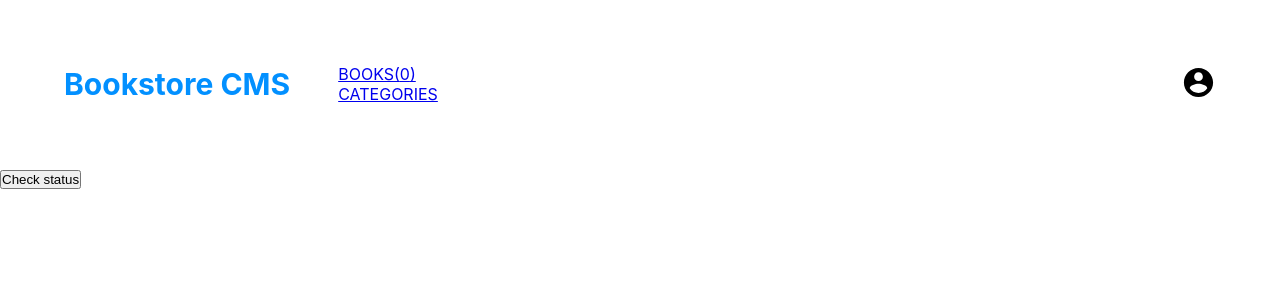
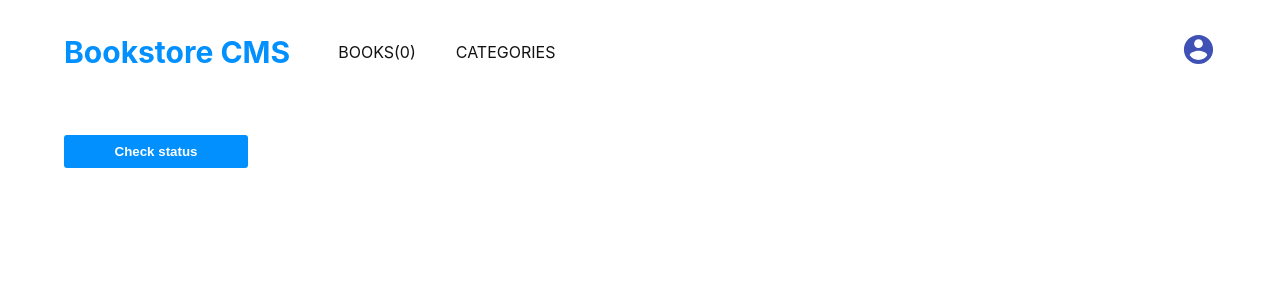
Before and after one commit to kiboma2021/React-Bookstore, a React (Create React App) app: page /categories in a window 1280 px wide. Shown: the top 300 px of the page. Built offline with nearby package versions, Linux system fonts and the light colour scheme.

Commit message:
Style Navbar

```diff
--- a/src/Styles/BookList.css
+++ b/src/Styles/BookList.css
@@ -8,8 +8,10 @@
   align-items: center;
   justify-content: space-between;
   padding: 2rem;
-  margin: 4rem;
-  border: 1px solid black;
+  margin: 1rem 4rem;
+  background-color: #fff;
+  border: 1px solid #e8e8e8;
+  border-radius: 8px;
 }
 
 .progress-side {
--- /dev/null
+++ b/src/Styles/Categories.css
@@ -0,0 +1,18 @@
+.check-status {
+  margin: 4rem;
+}
+
+.check-status > button {
+  background-color: #0290ff;
+  color: white;
+  font-weight: bold;
+  width: 11.5rem;
+  height: 2.063rem;
+  border-radius: 3px;
+  border: none;
+}
+
+.status-name {
+  color: red;
+  font-size: 2rem;
+}
--- /dev/null
+++ b/src/Styles/Home.css
@@ -0,0 +1,9 @@
+.home-page {
+  background-color: #f9f4f4;
+}
+
+.rooter {
+  margin: 2rem;
+  padding: 5rem;
+  background-color: yellow;
+}
--- a/src/Styles/Navbar.css
+++ b/src/Styles/Navbar.css
@@ -2,7 +2,8 @@ nav {
   display: flex;
   justify-content: space-between;
   align-items: center;
-  margin: 4rem;
+  margin: 2rem 4rem;
+  background-color: #fff;
 }
 
 .left-nav {
@@ -12,8 +13,15 @@ nav {
   gap: 3rem;
 }
 
-ul {
+.myLinks {
   list-style: none;
+  display: flex;
+  gap: 2.5rem;
+}
+
+.myLinks > li {
+  font-size: 1rem;
+  color: #121212;
 }
 
 .logo > h1 {
@@ -21,3 +29,8 @@ ul {
   font-size: 1.875rem;
   font-weight: bold;
 }
+
+a {
+  text-decoration: none;
+  color: inherit;
+}
--- a/src/components/Categories.js
+++ b/src/components/Categories.js
@@ -1,5 +1,6 @@
 import { useDispatch, useSelector } from 'react-redux';
 import { checkStatus } from '../redux/categories/categories';
+import '../Styles/Categories.css';
 
 const Categories = () => {
   const dispatch = useDispatch();
@@ -8,8 +9,8 @@ const Categories = () => {
     dispatch(checkStatus());
   };
   return (
-    <div>
-      <p>{status}</p>
+    <div className="check-status">
+      <p className="status-name">{status}</p>
       <button type="button" onClick={checkForStatus}>
         Check status
       </button>
--- a/src/components/Home.js
+++ b/src/components/Home.js
@@ -3,6 +3,7 @@ import { useSelector, useDispatch } from 'react-redux';
 import { getBooksApi } from '../redux/books/books';
 import Books from './Books';
 import AddBook from './AddBook';
+import '../Styles/Home.css';
 
 const Home = () => {
   const { books } = useSelector((state) => state.books);
@@ -13,7 +14,7 @@ const Home = () => {
   }, []);
 
   return (
-    <div>
+    <div className="home-page">
       <ul>
         {books.map((book) => (
           <Books
--- a/src/components/Navbar.js
+++ b/src/components/Navbar.js
@@ -12,7 +12,7 @@ const Navbar = () => {
         <div className="logo">
           <h1>Bookstore CMS</h1>
         </div>
-        <ul>
+        <ul className="myLinks">
           <li>
             <NavLink to="/">
               BOOKS(
@@ -27,7 +27,7 @@ const Navbar = () => {
       </div>
       <div className="right-nav">
         <div className="avatar">
-          <AccountCircleIcon fontSize="large" sx={{ color: '#0290ff' }} />
+          <AccountCircleIcon fontSize="large" color="primary" sx={{ color: '#0290ff' }} />
         </div>
       </div>
     </nav>
--- a/src/redux/categories/categories.js
+++ b/src/redux/categories/categories.js
@@ -3,7 +3,7 @@ const CHECK_STATUS = 'bookstore/categories/CHECK_STATUS';
 const categoriesReducer = (state = '', action) => {
   switch (action.type) {
     case CHECK_STATUS:
-      return 'Under construction';
+      return 'Under construction...';
     default:
       return state;
   }
```
